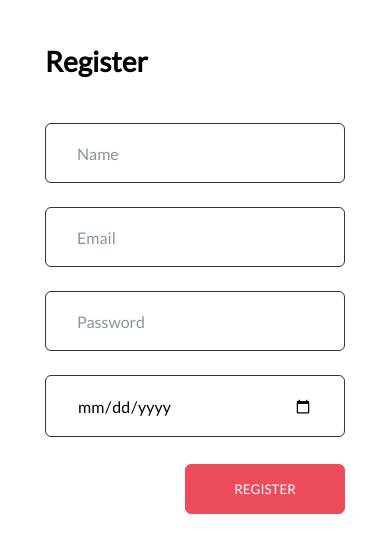
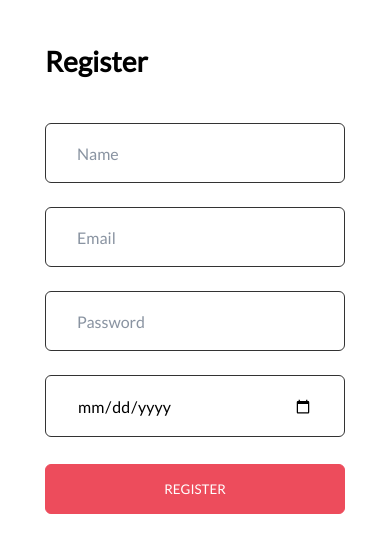
Before and after one commit to damiaNR10/shelfnow, a plain HTML site: page index.html in a window 390 px wide. Drawn offline with Linux system fonts and the light colour scheme.

Commit message:
Submit width updated (on tablet)

```diff
--- a/css/style.scss
+++ b/css/style.scss
@@ -200,7 +200,7 @@ textarea {
     }
 
     &__submit {
-        width: 160px;
+        width: 100%;
         height: 50px;
         background: $colorPinkLight;
         border: 1.5px solid $colorPinkLight;
@@ -212,6 +212,10 @@ textarea {
         transition: 0.3s ease all;
         margin-left: auto;
 
+        @media screen and (min-width: $tablet) {
+            width: 160px;
+        }
+
         &:hover {
             background-color: $colorBlack;
             border-color: $colorBlack;
```
Also changed, not shown: css/style.css, 1 other file.
